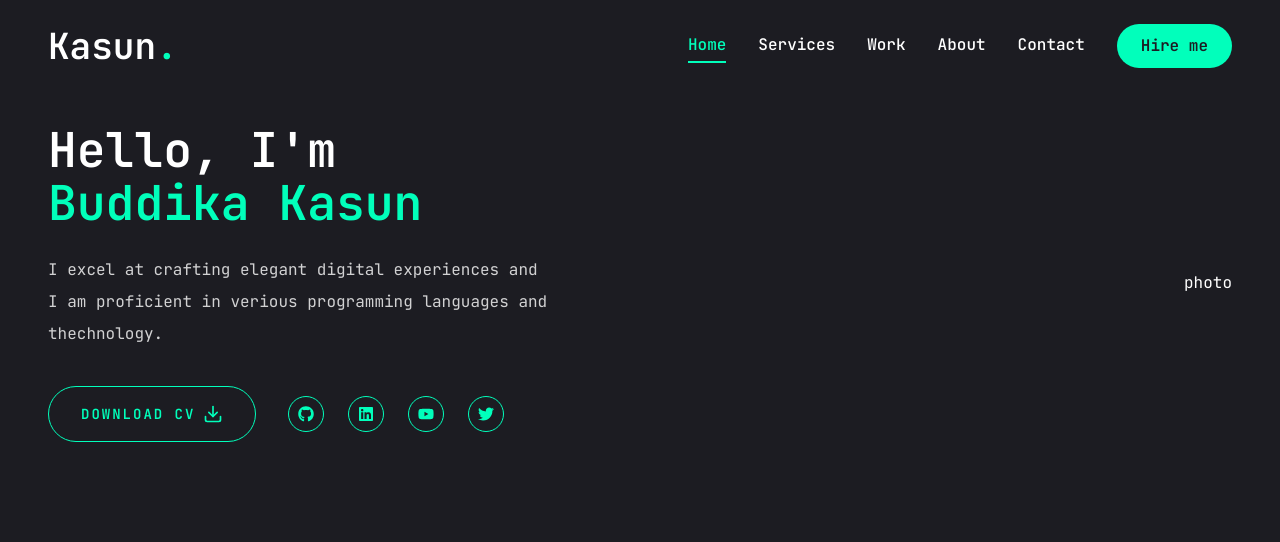
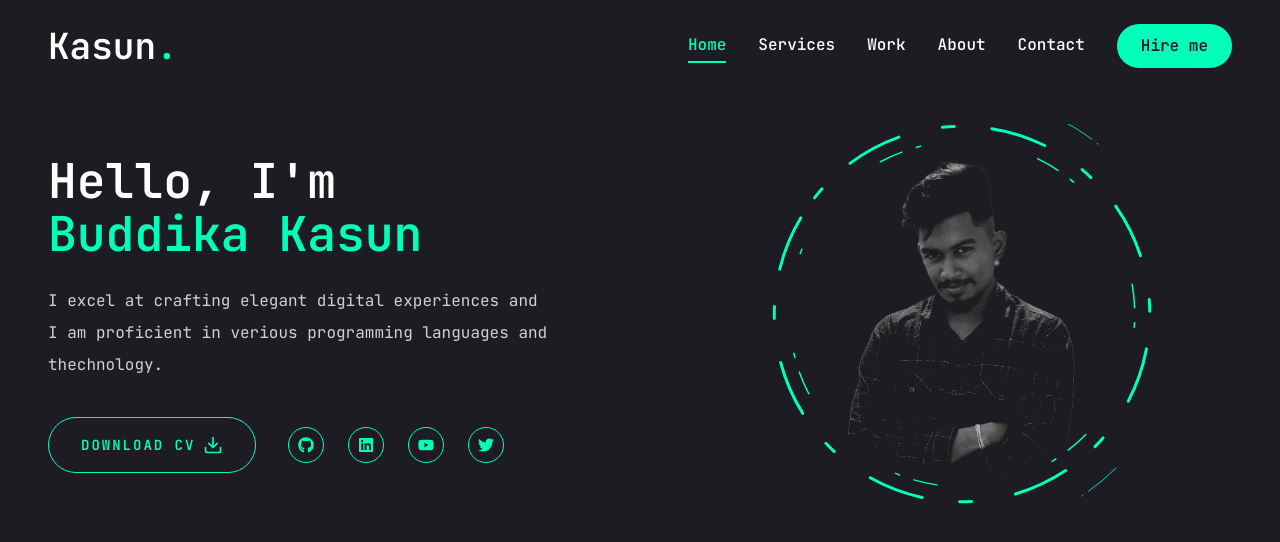
Before and after one commit to Chamika25/Portfolio, a Next.js app: page / in a window 1280 px wide. Shown: the top 542 px of the page. Built offline with nearby package versions, Linux system fonts and the light colour scheme.

Commit message:
Add photo

```diff
--- a/app/page.jsx
+++ b/app/page.jsx
@@ -3,14 +3,15 @@ import { FiDownload } from "react-icons/fi";
 
 // Components
 import Social from "@/components/Social";
+import Photo from "@/components/Photo";
 
 export default function Home() {
   return (
     <section>
       <div className="container mx-auto h-full">
-        <div className="flex flex-col xl:flex-row items-center justify-between xl:pt-8 xl:pb-24">
+        <div className="flex flex-col xl:flex-row items-center justify-between xl:pt-8 xl:pb-8">
           {/* Text */}
-          <div className="text-center xl:text-left">
+          <div className="text-center xl:text-left order-2 xl:order-none">
             <h1 className="h1 mb-6">
               Hello, I'm <br/> <span className="text-accent">Buddika Kasun</span>
             </h1>
@@ -27,13 +28,15 @@ export default function Home() {
               <div className="mb-8 xl:mb-0">
                 <Social
                   containerStyle="flex gap-6"
-                  iconStyle="w-9 h-9 border border-accent rounded-full flex justify-center items-center text-accent text-base hover:bg-accent hover:text-primary hover:transition-all duration-500"
+                  iconStyle="w-9 h-9 border-[1.5px] border-accent rounded-full flex justify-center items-center text-accent text-base hover:bg-accent hover:text-primary hover:transition-all duration-500"
                 />
               </div>
             </div>
           </div>
           {/* Photo */}
-          <div>photo</div>
+          <div className="order-1 xl:order-none mb-8 xl:mb-0 xl:mr-20">
+            <Photo />
+          </div>
         </div>
       </div>
     </section>
```
